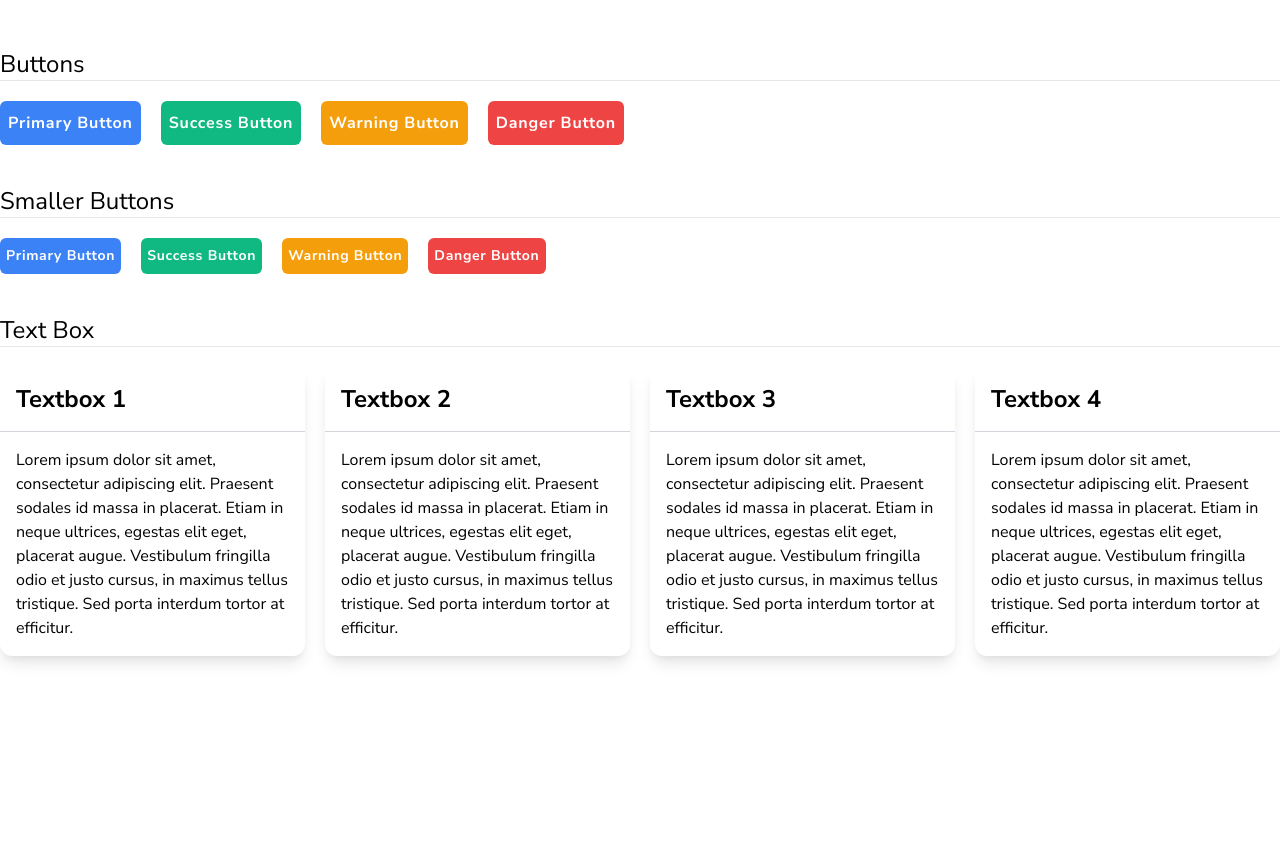
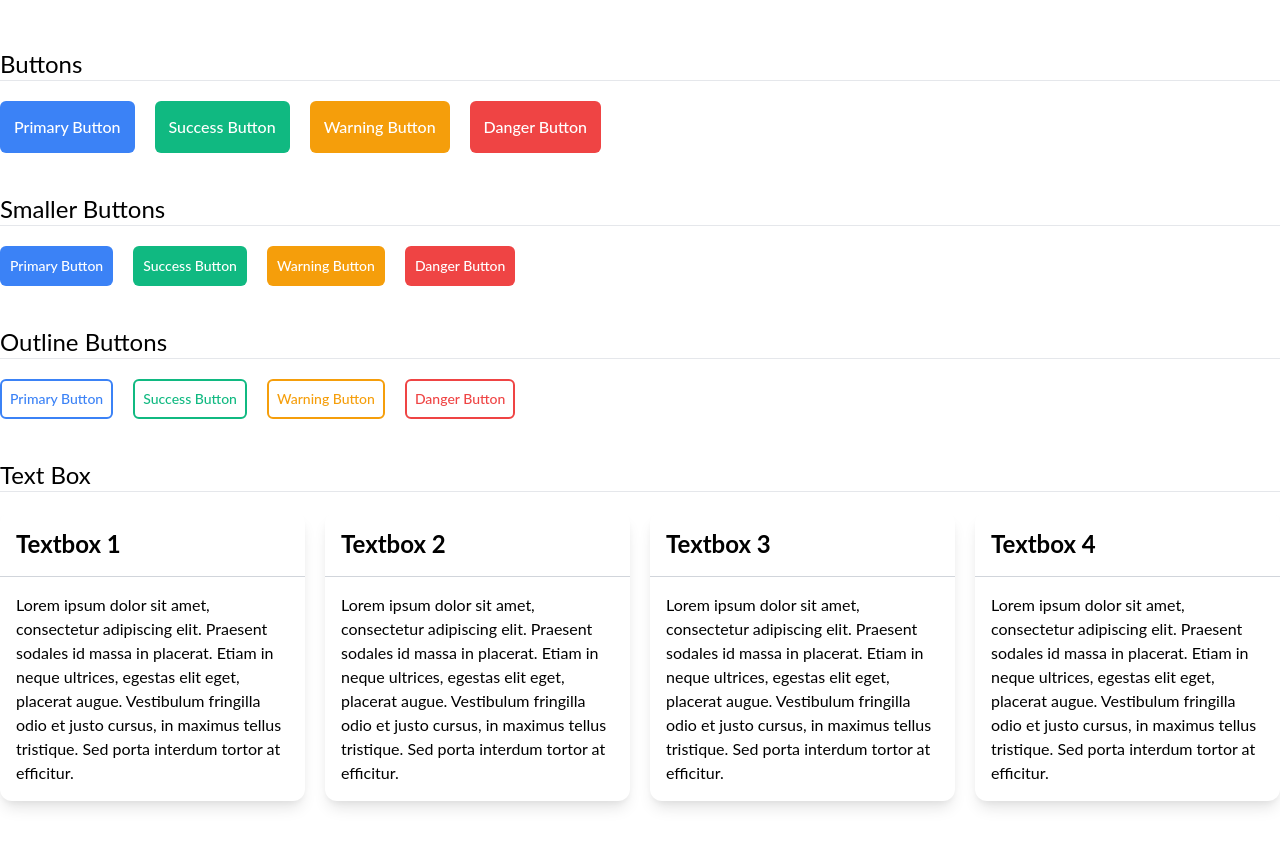
Before and after one commit to suryaherdiyanto/vuejs-tailwind, a Vue app: page / in a window 1280 px wide. Shown: the top 846 px of the page. Before the commit the page ends 800 px from the top, so only its background shows below. Built offline with nearby package versions, Linux system fonts and the light colour scheme.

Commit message:
change base font and adding new button style outline

```diff
--- a/src/components/TWButton.vue
+++ b/src/components/TWButton.vue
@@ -1,5 +1,5 @@
 <template>
-    <button class="rounded-md border-0 font-bold tracking-wider cursor-pointer text-white transition-colors" :class="customClasses" :type="type">{{ text }}</button>
+    <button class="rounded-md border-2 font-medium cursor-pointer text-white transition-colors focus:outline-none" :class="customClasses" :type="type">{{ text }}</button>
 </template>
 
 <script>
@@ -19,6 +19,10 @@ export default {
         size: {
             type: String,
             default: 'md'
+        },
+        outline: {
+            type: Boolean,
+            default: false
         }
     },
     data() {
@@ -32,12 +36,27 @@ export default {
                 'hover:bg-green-700': false,
                 'hover:bg-red-700': false,
                 'hover:bg-yellow-700': false,
-                'py-2.5': false,
+                'hover:bg-blue-500': false,
+                'hover:bg-green-500': false,
+                'hover:bg-red-500': false,
+                'hover:bg-yellow-500': false,
+                'py-3': false,
+                'px-3': false,
+                'py-2': false,
                 'px-2': false,
-                'py-2': false,
-                'px-1.5': false,
                 'text-sm': false,
-                'text-base': false
+                'text-base': false,
+                'border-transparent': true,
+                'bg-transparent': false,
+                'border-blue-500': false,
+                'border-green-500': false,
+                'border-red-500': false,
+                'border-yellow-500': false,
+                'text-blue-500': false,
+                'text-green-500': false,
+                'text-red-500': false,
+                'text-yellow-500': false,
+                'hover:text-white': false
             },
         }
     },
@@ -62,16 +81,58 @@ export default {
                 break;
         }
 
+        if (this.outline) {
+            this.customClasses['border-transparent'] = false;
+            this.customClasses['bg-transparent'] = false;
+            this.customClasses['hover:text-white'] = true;
+
+            this.customClasses['hover:bg-green-700'] = false;
+            this.customClasses['hover:bg-red-700'] = false;
+            this.customClasses['hover:bg-yellow-700'] = false;
+            this.customClasses['hover:bg-blue-700'] = false;
+
+            switch (this.variant) {
+                case 'primary':
+                    this.customClasses['bg-blue-500'] = false;
+                    this.customClasses['border-blue-500'] = true;
+                    this.customClasses['text-blue-500'] = true;
+                    this.customClasses['hover:bg-blue-500'] = true;
+                    break;
+                case 'danger':
+                    this.customClasses['bg-red-500'] = false;
+                    this.customClasses['border-red-500'] = true;
+                    this.customClasses['text-red-500'] = true;
+                    this.customClasses['hover:bg-red-500'] = true;
+
+                    break;
+                case 'warning':
+                    this.customClasses['bg-yellow-500'] = false;
+                    this.customClasses['border-yellow-500'] = true;
+                    this.customClasses['text-yellow-500'] = true;
+                    this.customClasses['hover:bg-yellow-500'] = true;
+
+                    break;
+
+                default:
+                    this.customClasses['bg-green-500'] = false;
+                    this.customClasses['border-green-500'] = true;
+                    this.customClasses['text-green-500'] = true;
+                    this.customClasses['hover:bg-green-500'] = true;
+
+                    break;
+            }
+        }
+
         switch (this.size) {
             case 'md':
-                this.customClasses['py-2.5'] = true;
-                this.customClasses['px-2'] = true;
+                this.customClasses['py-3'] = true;
+                this.customClasses['px-3'] = true;
                 this.customClasses['text-base'] = true;
                 break;
 
             default:
                 this.customClasses['py-2'] = true;
-                this.customClasses['px-1.5'] = true;
+                this.customClasses['px-2'] = true;
                 this.customClasses['text-sm'] = true;
                 break;
         }
--- a/src/main.css
+++ b/src/main.css
@@ -1,4 +1,4 @@
-@import url('https://fonts.googleapis.com/css2?family=Nunito+Sans:ital,wght@0,300;0,400;0,600;0,700;0,800;1,300;1,400;1,600;1,700&display=swap');
+@import url('https://fonts.googleapis.com/css2?family=Roboto:ital,wght@0,300;0,400;0,500;0,700;1,300;1,400;1,500;1,700&display=swap');
 
 @tailwind base;
 @tailwind components;
--- a/src/views/Home.vue
+++ b/src/views/Home.vue
@@ -18,6 +18,15 @@
       <tw-button text="Danger Button" size="sm" variant="danger"></tw-button>
     </div>
 
+    <h2 class="text-2xl pt-5">Outline Buttons</h2>
+    <hr>
+    <div class="flex py-5 gap-5">
+      <tw-button text="Primary Button" size="sm" :outline="true"></tw-button>
+      <tw-button text="Success Button" size="sm" :outline="true" variant="success"></tw-button>
+      <tw-button text="Warning Button" size="sm" :outline="true" variant="warning"></tw-button>
+      <tw-button text="Danger Button" size="sm" :outline="true" variant="danger"></tw-button>
+    </div>
+
     <h2 class="text-2xl pt-5">Text Box</h2>
     <hr>
     <div class="mt-5 grid grid-cols-4 gap-5">
@@ -26,6 +35,7 @@
       <tw-text-box title="Textbox 3" description="Lorem ipsum dolor sit amet, consectetur adipiscing elit. Praesent sodales id massa in placerat. Etiam in neque ultrices, egestas elit eget, placerat augue. Vestibulum fringilla odio et justo cursus, in maximus tellus tristique. Sed porta interdum tortor at efficitur."></tw-text-box>
       <tw-text-box title="Textbox 4" description="Lorem ipsum dolor sit amet, consectetur adipiscing elit. Praesent sodales id massa in placerat. Etiam in neque ultrices, egestas elit eget, placerat augue. Vestibulum fringilla odio et justo cursus, in maximus tellus tristique. Sed porta interdum tortor at efficitur."></tw-text-box>
     </div>
+
 
   </div>
 </template>
--- a/tailwind.config.js
+++ b/tailwind.config.js
@@ -3,7 +3,7 @@ module.exports = {
   darkMode: false, // or 'media' or 'class'
   theme: {
     fontFamily: {
-      'body': ['Nunito Sans', 'Open Sans', 'Roboto', 'sans-serif']
+      'body': [ 'Cabin', 'Lato', 'Nunito Sans', 'Open Sans', 'Roboto', 'sans-serif']
     }
   },
   variants: {
```
